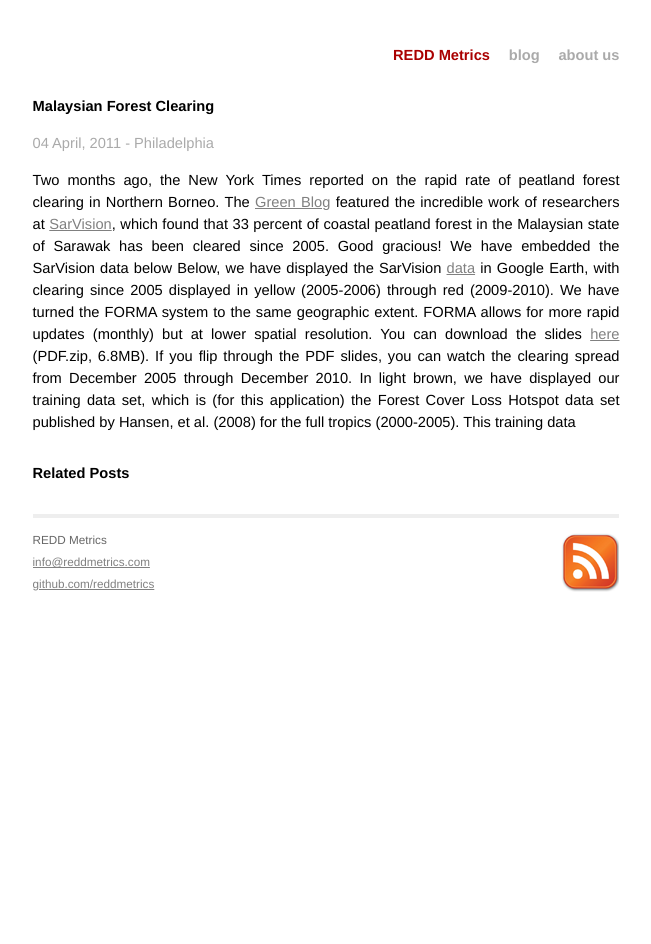
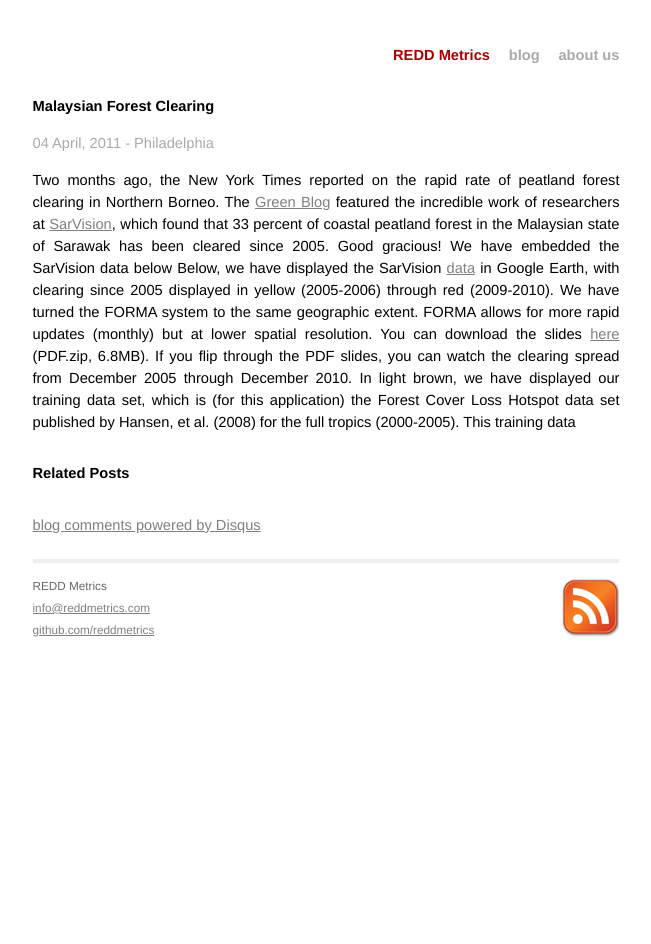
Before and after one commit to reddmetrics/reddmetrics.github.com, a Jekyll site: the page built from _posts/2011-04-04-malaysian-forest-clearing.md, in a window 1280 px wide. Shown: the whole page, without its empty margins (314-965 px from the left). Built offline with Jekyll 4.4.1, drawn with Linux system fonts in a browser that asks for light colours; comment, search, counter and statistics services are not loaded; some of the changed lines change nothing that is shown.

Commit message:
Added disqus stuff to post layout.

```diff
--- a/_layouts/post.html
+++ b/_layouts/post.html
@@ -13,3 +13,21 @@
     {% endfor %}
   </ul>
 </div>
+
+<div id="disqus_thread"></div>
+<script type="text/javascript">
+    /* * * CONFIGURATION VARIABLES: EDIT BEFORE PASTING INTO YOUR WEBPAGE * * */
+    var disqus_shortname = 'reddmetrics'; // required: replace example with your forum shortname
+	var disqus_identifier = '{{ page.id }}';
+	var disqus_url = 'http://blog.rewrite.name{{ page.url }}';
+	var disqus_title = '{{ page.title | replace:"'","\\'" }}';
+
+    /* * * DON'T EDIT BELOW THIS LINE * * */
+    (function() {
+        var dsq = document.createElement('script'); dsq.type = 'text/javascript'; dsq.async = true;
+        dsq.src = 'http://' + disqus_shortname + '.disqus.com/embed.js';
+        (document.getElementsByTagName('head')[0] || document.getElementsByTagName('body')[0]).appendChild(dsq);
+    })();
+</script>
+<noscript>Please enable JavaScript to view the <a href="http://disqus.com/?ref_noscript">comments powered by Disqus.</a></noscript>
+<a href="http://disqus.com" class="dsq-brlink">blog comments powered by <span class="logo-disqus">Disqus</span></a>
```
